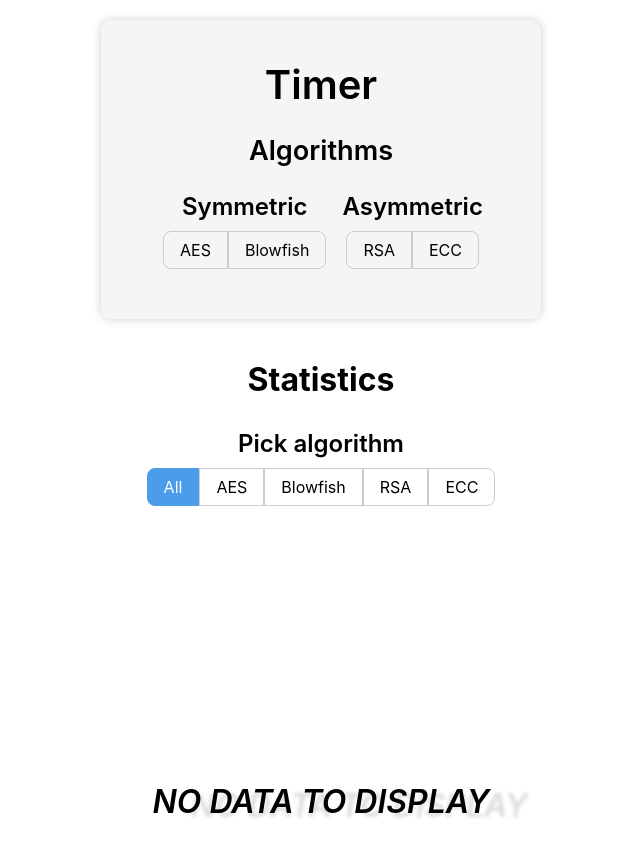
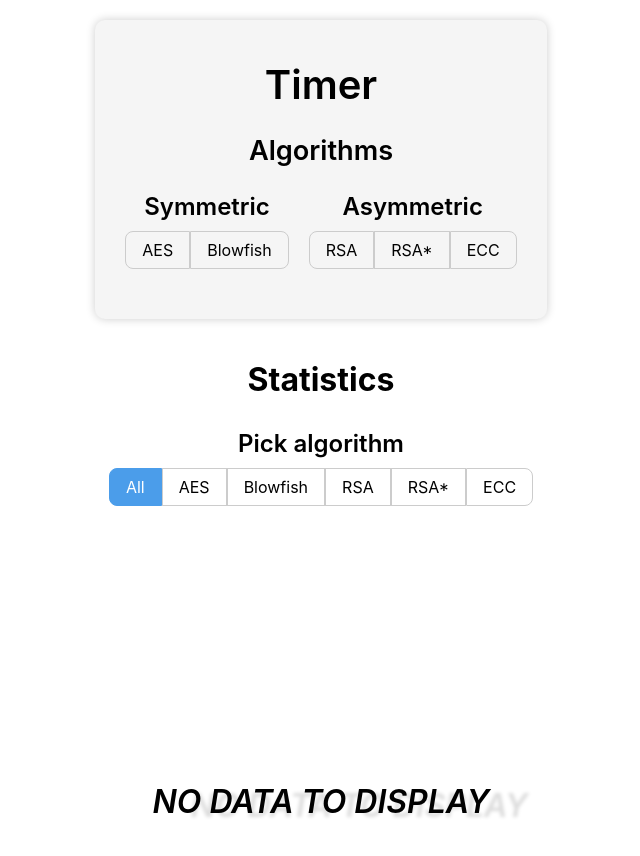
Before and after one commit to Yanters/symmetric_and_asymmetric_cryptography, a React (Create React App) app in the folder client/: page / in a window 1280 px wide. Shown: the top 856 px of the page, without its empty margins (319-959 px from the left). Built offline with nearby package versions, Linux system fonts and the light colour scheme.

Commit message:
Added RSA Hybrid

```diff
--- a/client/src/components/CryptoForm.jsx
+++ b/client/src/components/CryptoForm.jsx
@@ -25,7 +25,7 @@ const CryptoForm = () => {
         <CustomSelect
           id='algorithm'
           label='Asymmetric'
-          labels={['RSA', 'ECC']}
+          labels={['RSA', 'RSA*', 'ECC']}
           setOption={setCrypto}
         />
       </div>
@@ -39,7 +39,7 @@ const CryptoForm = () => {
           <BlowfishForm setLoading={setLoading} />
         </>
       )}
-      {crypto === 'RSA' || crypto === 'ECC' ? (
+      {crypto === 'RSA' || crypto === 'ECC' || crypto === 'RSA*' ? (
         <>
           <ECCAndRSAForm type={crypto} setLoading={setLoading} />
         </>
--- a/client/src/components/Statistic.jsx
+++ b/client/src/components/Statistic.jsx
@@ -32,6 +32,7 @@ const Statistic = () => {
   const BlowfishData = crypto.filter((crypto) => crypto.alg === 'Blowfish');
   const RSAData = crypto.filter((crypto) => crypto.alg === 'RSA');
   const ECCData = crypto.filter((crypto) => crypto.alg === 'ECC');
+  const RSAStarData = crypto.filter((crypto) => crypto.alg === 'RSA*');
 
   const checkIfSelectedDataIsEmpty = () => {
     if (algSelected === 'All') {
@@ -39,7 +40,8 @@ const Statistic = () => {
         AESData.length > 0 ||
         BlowfishData.length > 0 ||
         RSAData.length > 0 ||
-        ECCData.length > 0
+        ECCData.length > 0 ||
+        RSAStarData.length > 0
       );
     } else if (algSelected === 'AES') {
       return AESData.length > 0;
@@ -49,6 +51,8 @@ const Statistic = () => {
       return RSAData.length > 0;
     } else if (algSelected === 'ECC') {
       return ECCData.length > 0;
+    } else if (algSelected === 'RSA*') {
+      return RSAStarData.length > 0;
     }
   };
 
@@ -63,7 +67,7 @@ const Statistic = () => {
       <CustomSelect
         id='statAlgorithm'
         label='Pick algorithm'
-        labels={['All', 'AES', 'Blowfish', 'RSA', 'ECC']}
+        labels={['All', 'AES', 'Blowfish', 'RSA', 'RSA*', 'ECC']}
         defaultOption='All'
         setOption={setAlgSelected}
       />
@@ -121,6 +125,12 @@ const Statistic = () => {
                 />
                 <Scatter
                   yAxisId='left'
+                  name='RSA*'
+                  data={RSAStarData}
+                  fill='#ef1ab9'
+                />
+                <Scatter
+                  yAxisId='left'
                   name='ECC'
                   data={ECCData}
                   fill='#3481f6'
@@ -154,6 +164,13 @@ const Statistic = () => {
                 data={ECCData}
                 fill='#3481f6'
               />
+            ) : algSelected === 'RSA*' ? (
+              <Scatter
+                yAxisId='left'
+                name='RSA*'
+                data={RSAStarData}
+                fill='#ef1ab9'
+              />
             ) : null}
             <Legend />
           </ScatterChart>
@@ -171,7 +188,6 @@ const Statistic = () => {
             // forever animation
             animate={{
               textShadow: ['0px 0px 0px #dcdcdc', '200px 20px 20px #dcdcdc'],
-
             }}
             transition={{ duration: 5, repeat: Infinity }}
           >
```
Also changed, not shown: 2 other files (tests, documents, lock files or other folders).
